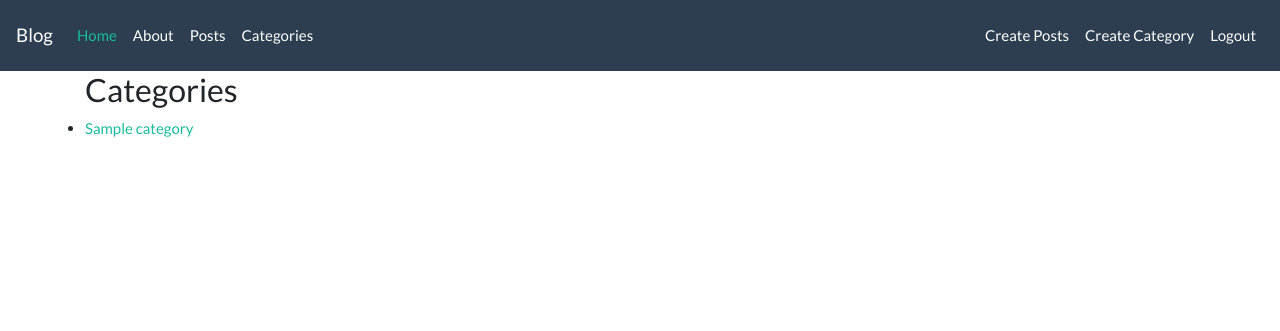
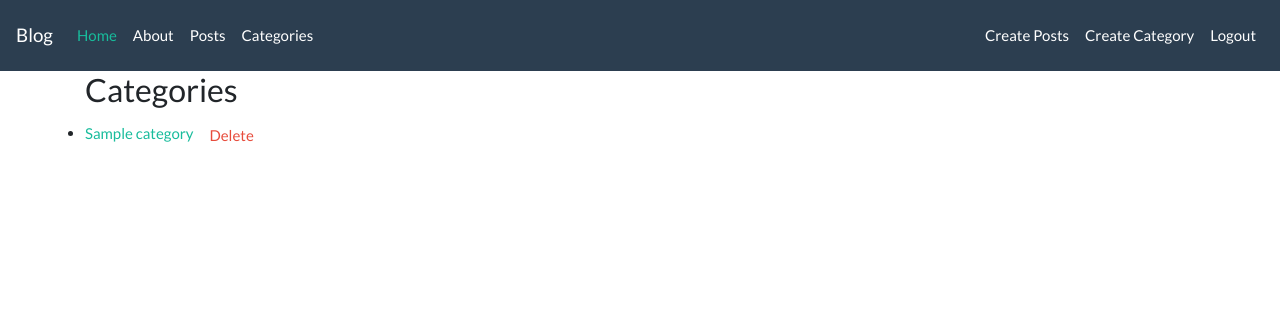
Before and after one commit to FatlumGjinofci/codeigniter-blog, a CodeIgniter app: page /database/index.php/categories/index in a window 1280 px wide. Shown: the top 331 px of the page. Run offline with CodeIgniter, Linux system fonts and the light colour scheme; the visitor is signed in with stand-in values (Sample User, id 1); tables that the repository leaves empty or names only in its code hold one stand-in row (values such as "Sample post"); some libraries are stand-ins or nearby versions.

Commit message:
added user_id when creating category

```diff
--- a/application/controllers/Categories.php
+++ b/application/controllers/Categories.php
@@ -48,4 +48,19 @@
             $this->load->view('posts/index', $data);
             $this->load->view('templates/footer');
         }
+
+        public function delete($category_id)
+        {
+            // var_dump($category_id);
+            if(!$this->session->userdata('logged_in'))
+            {
+                redirect('users/login');
+            }
+
+            $this->category_model->delete_category($category_id);
+            $this->session->set_flashdata('category_deleted', 'Category has been deleted');
+
+            redirect('posts');
+
+        }
     }
--- a/application/models/Category_model.php
+++ b/application/models/Category_model.php
@@ -10,6 +10,7 @@
         {
             $data = array(
                 'name' => $this->input->post('name'),
+                'user_id' => $this->session->userdata('user_id')
             );
 
             return $this->db->insert('categories', $data);
@@ -29,4 +30,12 @@
 
             return $query->row();
         }
+
+        public function delete_category($category_id)
+        {
+            $this->db->where('id', $category_id);
+            $this->db->delete('categories');
+
+            return true;
+        }
     }
--- a/application/views/categories/index.php
+++ b/application/views/categories/index.php
@@ -6,6 +6,11 @@
             <a href="<?php echo site_url('/categories/posts/'. $category['id']); ?>">
                 <?php echo $category['name']; ?>
             </a>
+            <?php if($this->session->userdata('user_id') == $category['user_id']): ?>
+                <form class="category-delete" action="categories/delete/<?php echo $category['id']; ?>" method="POST">
+                    <input type="submit" value="Delete" class="btn btn-link text-danger">
+                </form>
+            <?php endif; ?>
         </li>
     <?php endforeach; ?>
 </ul>
--- a/application/views/templates/header.php
+++ b/application/views/templates/header.php
@@ -115,3 +115,10 @@
                         '</p>';
             ?>
         <?php endif; ?>
+
+        <?php if($this->session->flashdata('category_deleted')): ?>
+            <?php echo '<p class="alert alert-success">'.
+                            $this->session->flashdata('category_deleted').
+                        '</p>';
+            ?>
+        <?php endif; ?>
--- a/assets/css/style.css
+++ b/assets/css/style.css
@@ -22,3 +22,7 @@ a.pagination-links {
 	background: #f4f4f4f4;
 	border: 1px #ccc solid;
 }
+
+.category-delete {
+	display: inline;
+}
```
